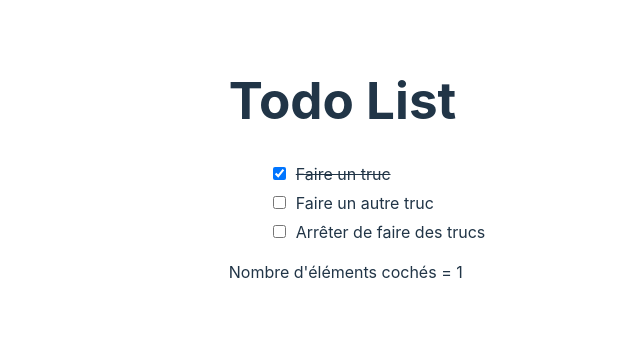
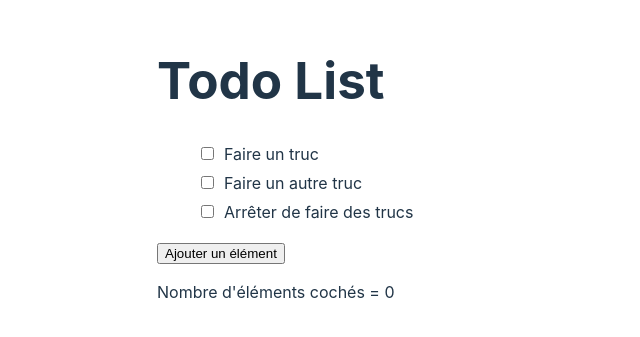
Before and after one commit to dhebert-pro/todo, a React (Vite) app: page / in a window 1280 px wide. Shown: the part 231-568 px from the top of the page, without its empty margins (283-923 px from the left). Built offline with nearby package versions, Linux system fonts and the light colour scheme.

Commit message:
Ajout de Todo

```diff
--- a/src/App.css
+++ b/src/App.css
@@ -1,3 +1,4 @@
 #root {
   margin: 0 auto;
+  width: 400px;
 }
--- a/src/App.tsx
+++ b/src/App.tsx
@@ -3,6 +3,7 @@ import './App.css'
 import TodoList from './components/TodoList'
 import Todo from './types/Todo'
 import { RootState } from './app/store';
+import NewTodo from './components/NewTodo/NewTodo';
 
 function App() {
 
@@ -14,6 +15,7 @@ function App() {
     <>
       <h1>Todo List</h1>
       <TodoList todos={todos} />
+      <NewTodo />
       <p>
         Nombre d'éléments cochés = {nbChecked}
       </p>
--- /dev/null
+++ b/src/components/NewTodo/NewTodo.module.css
@@ -0,0 +1,6 @@
+.form input[type="button"] {
+  margin-left: 10px;
+}
+.form input[type="text"] {
+  width: 200px;
+}
--- /dev/null
+++ b/src/components/NewTodo/NewTodo.tsx
@@ -0,0 +1,42 @@
+import { useState } from "react";
+import styles from "./NewTodo.module.css"
+import { addTodo } from "../../features/todo/todoSlice"
+import { useDispatch } from 'react-redux'
+import Todo from "../../types/Todo";
+
+const NewTodo = () => {
+  const dispatch = useDispatch()
+  const [visibleField, setVisibleField] = useState(false)
+  const [label, setLabel] = useState('')
+
+  const addField = () => {
+    setVisibleField(true)
+  }
+
+  const changeLabel = (e: React.FormEvent<HTMLInputElement>) => {
+    setLabel(e.currentTarget.value)
+  }
+
+  const cancel = () => {
+    setVisibleField(false)
+  }
+
+  const submit = () => {
+    const todo: Todo = JSON.parse(JSON.stringify(new Todo(label)))
+    dispatch(addTodo(todo))
+    cancel()
+    setLabel('')
+  }
+
+  return visibleField ?
+    (
+      <div className={styles.form}>
+        <input type="text" value={label} onChange={changeLabel} placeholder="Ajouter un élément" autoFocus></input>
+        <input type="button" value="Valider" onClick={submit} />
+        <input type="button" value="Annuler" onClick={cancel} />
+      </div>
+    ) :
+    (<input type="button" value="Ajouter un élément" onClick={addField} />)
+}
+
+export default NewTodo;
--- a/src/features/todo/todoSlice.ts
+++ b/src/features/todo/todoSlice.ts
@@ -7,7 +7,7 @@ export interface TodoState {
 
 const initialState: TodoState = {
   todos: JSON.parse(JSON.stringify([
-    new Todo("Faire un truc", true),
+    new Todo("Faire un truc"),
     new Todo("Faire un autre truc"),
     new Todo("Arrêter de faire des trucs")
   ])),
@@ -22,11 +22,14 @@ export const todoSlice = createSlice({
       if (todo) {
         todo.enabled = !todo.enabled
       }
+    },
+    addTodo: (state, action) => {
+      state.todos.push(action.payload)
     }
   },
 })
 
 // Action creators are generated for each case reducer function
-export const { toggleTodo } = todoSlice.actions
+export const { toggleTodo, addTodo } = todoSlice.actions
 
 export default todoSlice.reducer
--- a/src/types/Todo.ts
+++ b/src/types/Todo.ts
@@ -1,5 +1,3 @@
-//import { useId } from "react";
-
 export default class Todo {
   label: string;
   enabled: boolean = false;
```
